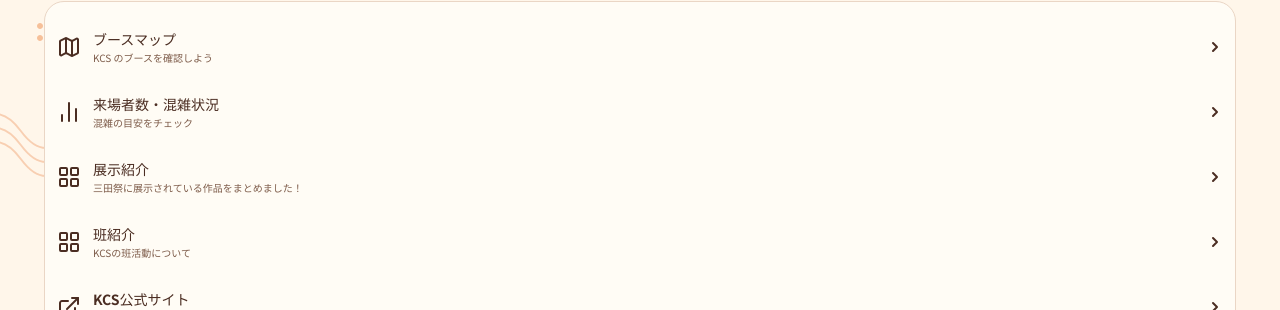
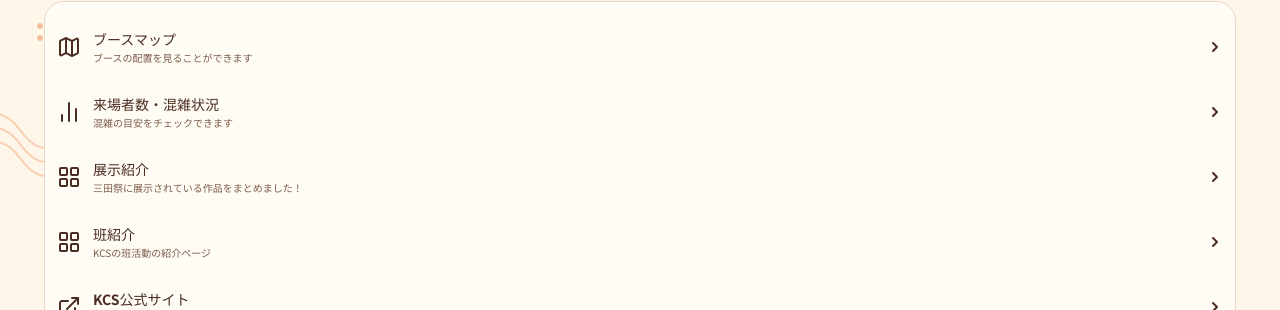
Before and after one commit to kcs1959/kcs-navi, a Nuxt app: page /menu in a window 1280 px wide. Shown: the part 188-498 px from the top of the page. Built offline with nearby package versions, Linux system fonts and the light colour scheme; no server answers.

Commit message:
Fix unnatural Japanese

```diff
--- a/app/pages/menu.vue
+++ b/app/pages/menu.vue
@@ -5,13 +5,13 @@ const links = [
   {
     to: '/',
     title: 'ブースマップ',
-    description: 'KCS のブースを確認しよう',
+    description: 'ブースの配置を見ることができます',
     icon: '/figma/menu-icon-map.svg',
   },
   {
     to: '/crowd',
     title: '来場者数・混雑状況',
-    description: '混雑の目安をチェック',
+    description: '混雑の目安をチェックできます',
     icon: '/figma/menu-icon-chart-no-axes-column.svg',
   },
   {
@@ -23,7 +23,7 @@ const links = [
   {
     to: '/teams',
     title: '班紹介',
-    description: 'KCSの班活動について',
+    description: 'KCSの班活動の紹介ページ',
     icon: '/figma/menu-icon-layout-grid.svg',
   },
 ]
```
